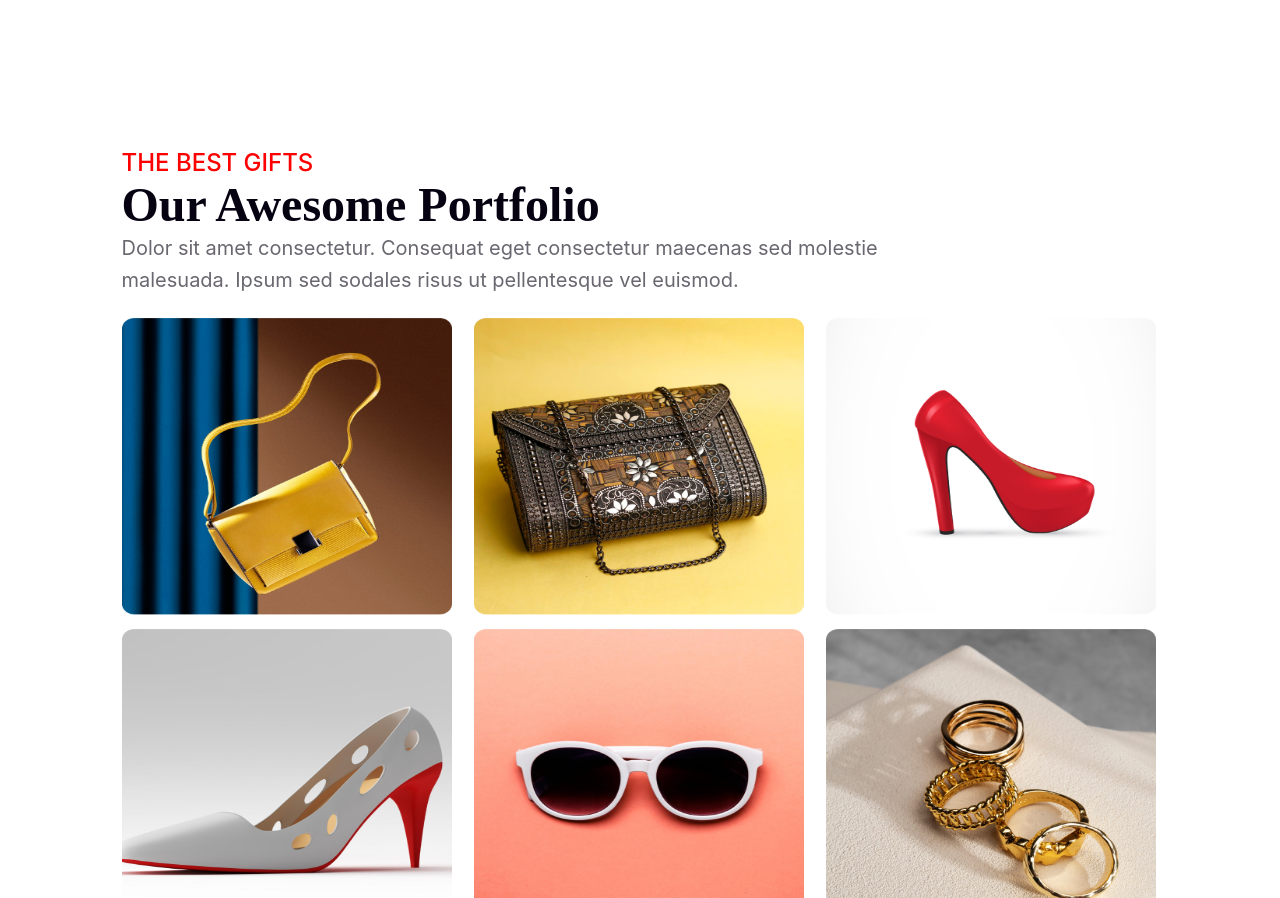
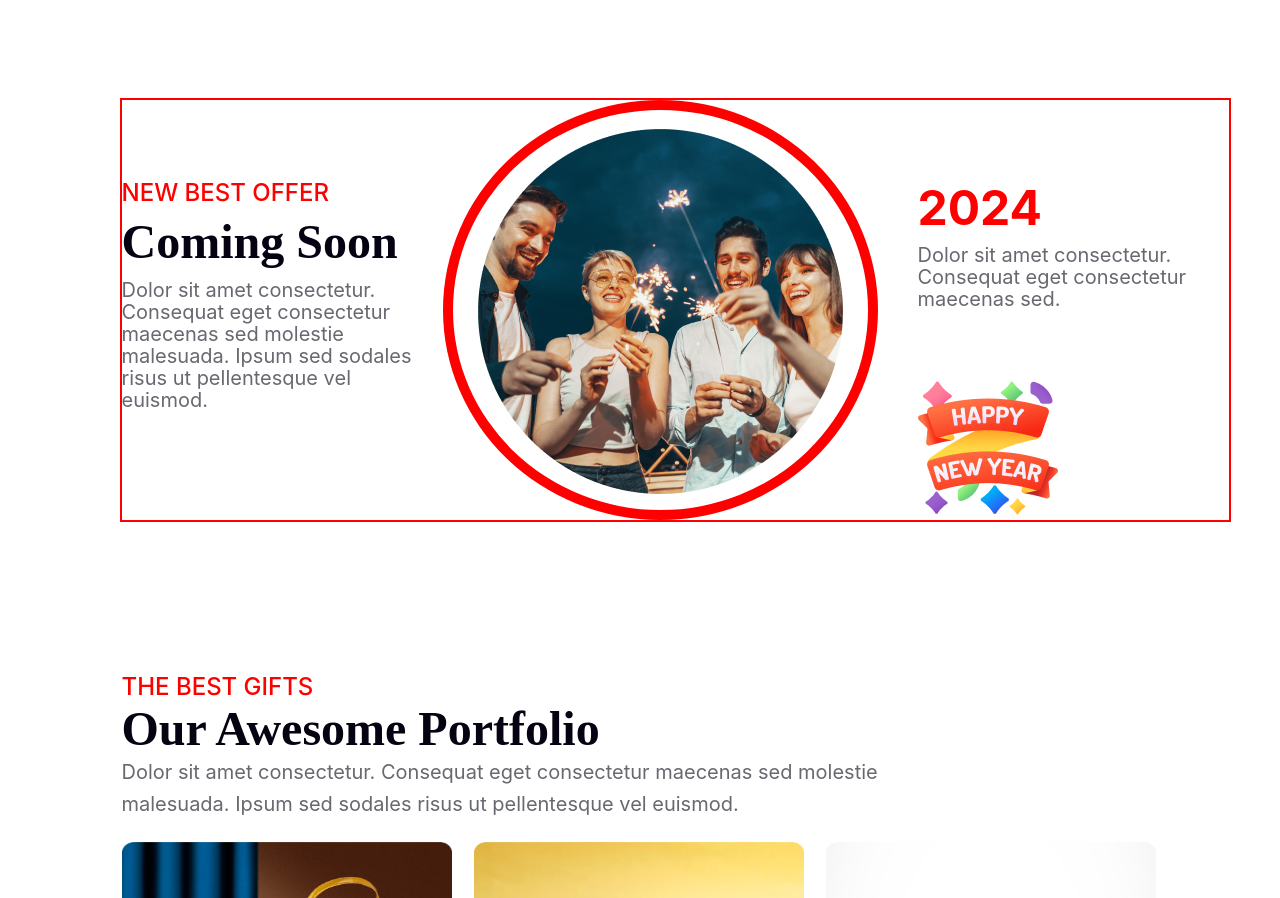
Before and after one commit to pradipcse/B9-A1-New-Year, a plain HTML site: page index.html in a window 1280 px wide. Shown: the part 2406-3304 px from the top of the page. Drawn offline with Linux system fonts and the light colour scheme.

Commit message:
comming soon added

```diff
--- a/index.html
+++ b/index.html
@@ -51,6 +51,23 @@
                     <p class="daytime"><span class="typecolor">Date: </span>31 December Night 2023</p>
                     <p class="daytime"><span class="typecolor">Time: </span>Evening 7.30 pm to 12.30 am</p>
                     <button>Join Now</button>
+                </div>
+            </div>
+        </section>
+        <section class="commingson">
+            <div class="commingcontainar">
+                <div class="section1">
+                    <h6>NEW BEST OFFER</h6>
+                    <h3>Coming Soon</h3>
+                    <p>Dolor sit amet consectetur. Consequat eget consectetur maecenas sed molestie malesuada. Ipsum sed sodales risus ut pellentesque vel euismod. </p>
+                </div>
+                <div class="section2">
+                  <img src="resources/Ellipse1.png" alt="">
+                </div>
+                <div class="section3">
+                    <h3>2024</h3>
+                    <p>Dolor sit amet consectetur. Consequat eget consectetur maecenas sed.</p>
+                    <img src="resources/Group96.png" alt="">
                 </div>
             </div>
         </section>
--- a/styles/style.css
+++ b/styles/style.css
@@ -397,10 +397,11 @@
 
 
 /* footerdedign */
-footer{
+footer {
     margin-top: 40px auto 4px auto;
     background-color: black;
 }
+
 .footercontainar {
     position: relative;
     width: 82%;
@@ -465,12 +466,14 @@ footer{
     font-weight: 500;
     line-height: normal;
 }
+
 .unsubscribe {
     position: absolute;
     top: 75%;
     left: 78%;
 }
-.unsubscribe>button{
+
+.unsubscribe>button {
     background-color: black;
     border: none;
     color: #FFF;
@@ -480,3 +483,84 @@ footer{
     font-weight: 500;
     line-height: normal;
 }
+
+
+/* commingsoon */
+.commingcontainar {
+    width: 82%;
+    max-width: 1320px;
+    border: 2px solid red;
+    height: 420px;
+    margin: 20px auto;
+    display: flex;
+    justify-content: space-between;
+    gap: 10px;
+}
+
+.section1 {
+    width: 370px;
+    text-align: left;
+    padding-top: 78px;
+    display: block;
+}
+
+.section1 h6 {
+    color: #F00;
+    font-family: Inter;
+    font-size: 24px;
+    font-weight: 500;
+    padding-bottom: 7px;
+}
+
+.section1 h3 {
+    color: #070211;
+    font-family: Merriweather;
+    font-size: 48px;
+    font-weight: 900;
+    padding-bottom: 10px;
+}
+
+.section1 p {
+    color: rgba(7, 2, 17, 0.60);
+    font-family: Inter;
+    font-size: 20px;
+    font-weight: 400;
+    line-height: 22px;
+}
+
+.section2 {
+    width: 370px;
+    justify-content: center;
+    align-items: center;
+    padding: 19px 25px;
+    border: 10px red solid;
+    border-radius: 50%;
+}
+
+.section3 {
+    padding-left: 30px;
+    padding-top: 78px;
+    display: block;
+    text-align: left;
+    width: 370px;
+}
+
+.section3>img {
+    position: relative;
+    top:20%;
+}
+
+.section3>h3 {
+    color: #F00;
+    font-family: Inter;
+    font-size: 48px;
+    font-weight: 700;
+    padding-bottom:7px;
+}
+.section3>p{
+    color: rgba(7, 2, 17, 0.60);
+    font-family: Inter;
+    font-size: 20px;
+    font-weight: 400;
+    line-height: 22px; /* 160% */
+}
```
